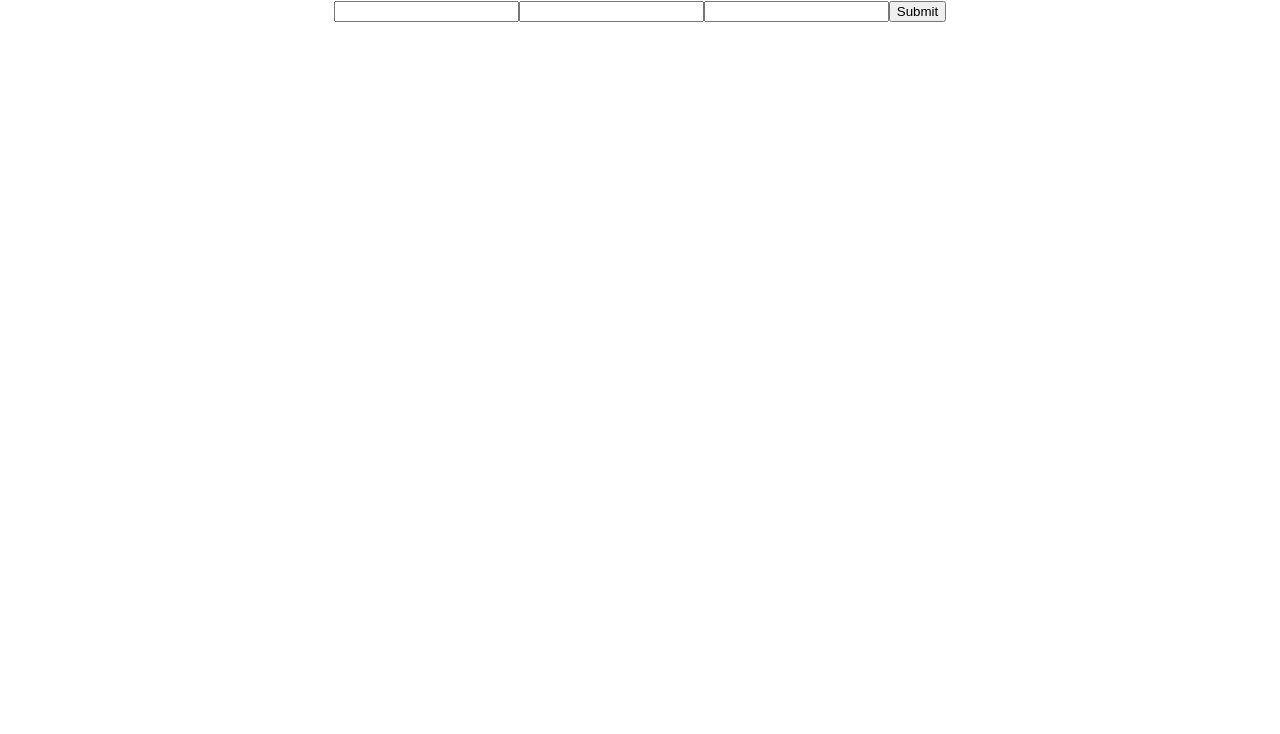
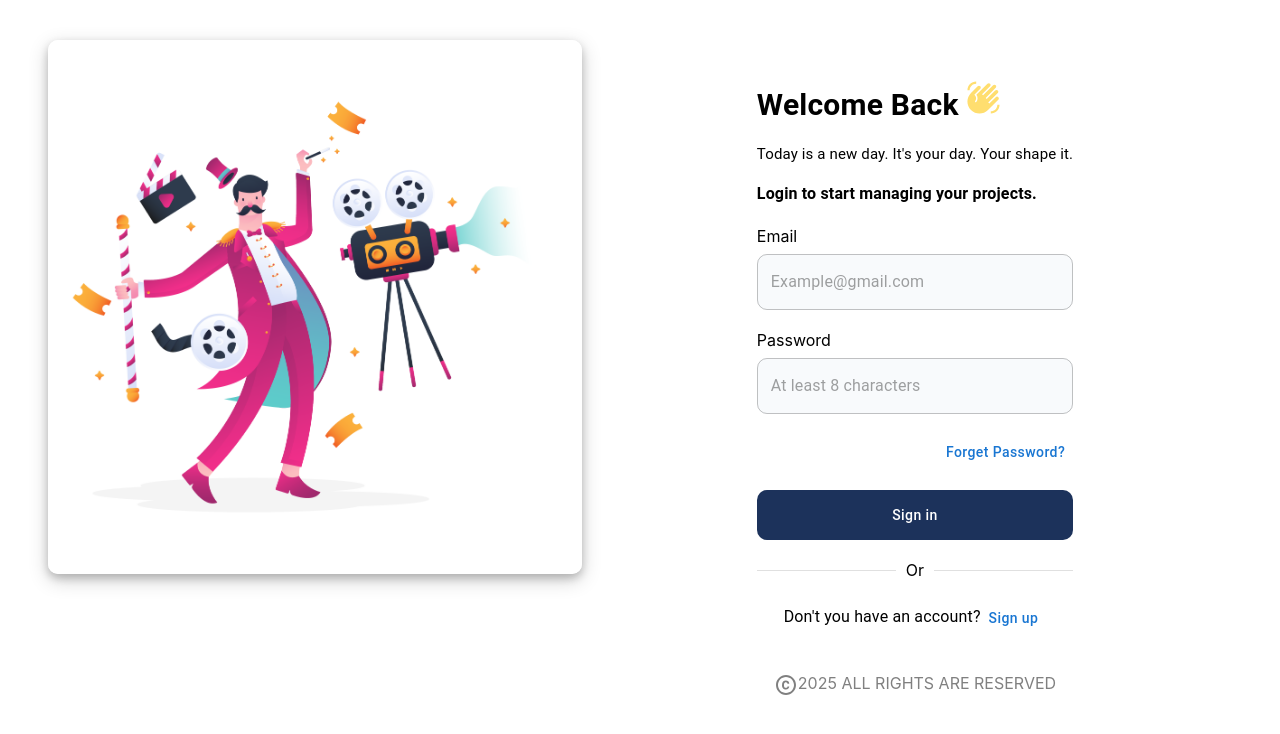
Before and after one commit to sabarins/NewReactProject, a React (Create React App) app: page / in a window 1280 px wide. Shown: the top 734 px of the page. Built offline with nearby package versions, Linux system fonts and the light colour scheme.

Commit message:
form design done

```diff
--- a/package.json
+++ b/package.json
@@ -3,6 +3,10 @@
   "version": "0.1.0",
   "private": true,
   "dependencies": {
+    "@emotion/react": "^11.14.0",
+    "@emotion/styled": "^11.14.0",
+    "@mui/icons-material": "^6.4.3",
+    "@mui/material": "^6.4.3",
     "@testing-library/jest-dom": "^5.17.0",
     "@testing-library/react": "^13.4.0",
     "@testing-library/user-event": "^13.5.0",
--- a/src/Components/Form.js
+++ b/src/Components/Form.js
@@ -1,5 +1,20 @@
 import React, { useState } from "react";
-import { useNavigate } from "react-router-dom";
+import {
+  Box,
+  Button,
+  Container,
+  Divider,
+  Stack,
+  TextField,
+  Typography,
+  Grid2 as Grid,
+  Alert,
+} from "@mui/material";
+
+import WavingHandIcon from "@mui/icons-material/WavingHand";
+import CopyrightIcon from "@mui/icons-material/Copyright";
+
+import loginimg from '../assets/login_img.png'
 
 function Form(props) {
   const [usr, setUsr] = useState([]);
@@ -48,7 +63,7 @@ function Form(props) {
     setPwd(e.target.value);
   };
 
-  const navigate = useNavigate();
+  // const navigate = useNavigate();
 
   const handleSubmit = (event) => {
     event.preventDefault();
@@ -83,15 +98,166 @@ function Form(props) {
 
   // console.log(pwd,email);
   return (
-    <div>
-      <form onSubmit={handleSubmit}>
-        <input type="text" onChange={handleChange} ></input>
-        <input type="email" onChange={(e)=>{setEmail(e.target.value)}} ></input>
-        <input type="password" onChange={(e)=>{setPwd(e.target.value)}} ></input>
+    <Stack
+    sx={{
+      width: "100%",
+    }}
+  >
+    <Container maxWidth="xl">
+      <Grid container columnSpacing={2} p={3} mt={2}>
+        <Grid size={{ lg: 5.5, xs: 12 }}>
+          <Box sx={{ display: "flex", alignContent: "center" }}>
+            <img
+              src={loginimg}
+              width="100%"
+              style={{
+                border: "0px solid grey",
+                borderRadius: "10px",
+                boxShadow:
+                  "0 4px 8px 0 rgba(0, 0, 0, 0.2), 0 6px 20px 0 rgba(0, 0, 0, 0.19)",
+              }}
+            />
+          </Box>
+        </Grid>
 
-        <input type="submit" />
-      </form>
-    </div>
+        <Grid size={{ lg: 6.5, xs: 12 }} sx={{ textAlign: "left" }}>
+          <Grid>
+            <Box
+              sx={{
+                display: "grid",
+                rowGap: "20px",
+                justifyContent: "center",
+                alignContent: "flex-end",
+                width: "100%",
+                mt: 5,
+              }}
+            >
+              <Typography variant="h4" sx={{ fontWeight: "bold" }} fontSize={{xs:"30px"}}>
+                Welcome Back{" "}
+                <WavingHandIcon sx={{ color: "#ffde6f", fontSize: {xs:"30px",lg:"35px",md:"35px"} }} />
+              </Typography>
+
+              <Box>
+                <Typography fontSize={{xs:"15px"}} mb={2}>
+                  Today is a new day. It's your day. Your shape it.
+                </Typography>
+                <Typography fontWeight={"bold"}>
+                  Login to start managing your projects.
+                </Typography>
+              </Box>
+
+              <form
+                style={{ display: "grid", rowGap: "20px" }}
+                // onSubmit={loginhandleChange}
+              >
+                {/* Email input  */}
+                <Box sx={{ display: "grid" }}>
+                  <label>Email</label>
+                  <TextField
+                    id="outlined-basic"
+                    variant="outlined"
+                    required
+                    type="email"
+                    placeholder="Example@gmail.com"
+                    sx={{ width: "100%", mt: 1 }}
+                    name="email"
+                    slotProps={{
+                      input: {
+                        style: {
+                          borderRadius: "10px",
+                          backgroundColor: "#F8FAFC",
+                        },
+                      },
+                    }}
+                  />
+                </Box>
+
+                {/* Password input  */}
+                <Box sx={{ display: "grid" }}>
+                  <label>Password</label>
+                  <TextField
+                    id="outlined-basic2"
+                    required
+                    variant="outlined"
+                    placeholder="At least 8 characters"
+                    sx={{ width: "100%", mt: 1 }}
+                    type="password"
+                    name="password"
+                    slotProps={{
+                      input: {
+                        style: {
+                          borderRadius: "10px",
+                          backgroundColor: "#F8FAFC",
+                        },
+                      },
+                    }}
+                  />
+                </Box>
+                {/* {loginwrong ? (
+                  <Box>
+                    <Alert severity="error">
+                      {"Invalid credentials or account not exists"}
+                    </Alert>
+
+                    <Typography color="red"></Typography>
+                  </Box>
+                ) : null} */}
+
+                {/* forgetpass */}
+                <Box sx={{ textAlign: "end" }}>
+                  <Button sx={{ textTransform: "none" }}>
+                    Forget Password?
+                  </Button>
+                </Box>
+
+                {/* sign in button  */}
+                <Box>
+                  <Button
+                    type="submit"
+                    sx={{
+                      bgcolor: "#1C325B",
+                      color: "white",
+                      width: "100%",
+                      borderRadius: "10px",
+                      height: "50px",
+                      textTransform: "none",
+                    }}
+                  >
+                    Sign in
+                  </Button>
+                </Box>
+
+                <Box>
+                  <Divider spacing={1}>Or</Divider>
+                </Box>
+
+                {/* sign up button  */}
+                <Box sx={{ display: "flex", justifyContent: "center" }}>
+                  <Typography>
+                    Don't you have an account?
+                    <Button
+                      sx={{ textTransform: "none" }}
+                      // onClick={handleSignup}
+                    >
+                      Sign up
+                    </Button>
+                  </Typography>
+                </Box>
+              </form>
+
+              <Box sx={{ display: "flex", justifyContent: "center", mt: 2 }}>
+                <CopyrightIcon sx={{ color: "grey" }} />
+                <Typography variant="h7" sx={{ color: "grey" }}>
+                  {" "}
+                  2025 ALL RIGHTS ARE RESERVED
+                </Typography>
+              </Box>
+            </Box>
+          </Grid>
+        </Grid>
+      </Grid>
+    </Container>
+  </Stack>
   );
 }
 
```
Also changed, not shown: src/assets/login_img.png (added), 1 other file (tests, documents, lock files or other folders).
